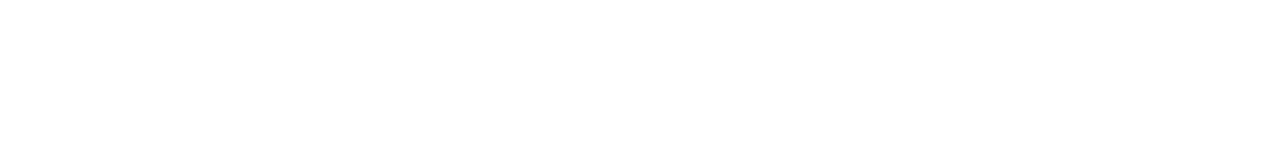
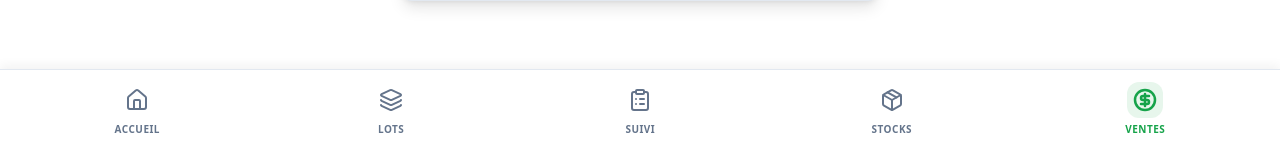
Before and after one commit to MedElMostapha/elbaraka, a Next.js app: page /sales in a window 1280 px wide. Before the commit this address had no page. Shown: the part 651-797 px from the top of the page. Built offline with nearby package versions, Linux system fonts and the light colour scheme; no server answers; the database is empty.

Commit message:
fix: make all pages dynamic

```diff
--- a/src/app/[locale]/layout.tsx
+++ /dev/null
@@ -1,40 +0,0 @@
-import {NextIntlClientProvider} from 'next-intl';
-import {getMessages} from 'next-intl/server';
-import {routing} from '@/i18n/routing';
-import {notFound} from 'next/navigation';
-import BottomNav from '@/components/layout/BottomNav';
-import '../globals.css';
-
-export default async function LocaleLayout({
-  children,
-  params
-}: {
-  children: React.ReactNode;
-  params: Promise<{locale: string}>;
-}) {
-  const {locale} = await params;
-
-  // Ensure that the incoming `locale` is valid
-  if (!routing.locales.includes(locale as 'en' | 'fr' | 'ar')) {
-    notFound();
-  }
-
-  // Providing all messages to the client
-  const messages = await getMessages();
-  const dir = locale === 'ar' ? 'rtl' : 'ltr';
-
-  return (
-    <html lang={locale} dir={dir}>
-      <body className="antialiased font-sans selection:bg-primary/20">
-        <NextIntlClientProvider messages={messages}>
-          <div className="min-h-screen bg-background text-foreground flex flex-col">
-            <main className="flex-1 overflow-y-auto">
-              {children}
-            </main>
-            <BottomNav />
-          </div>
-        </NextIntlClientProvider>
-      </body>
-    </html>
-  );
-}
--- a/src/app/[locale]/batches/page.tsx
+++ b/src/app/batches/page.tsx
@@ -1,3 +1,5 @@
+export const dynamic = 'force-dynamic';
+
 import { db } from '@/db';
 import { batches } from '@/db/schema';
 import { eq } from 'drizzle-orm';
--- a/src/app/[locale]/inventory/page.tsx
+++ b/src/app/inventory/page.tsx
@@ -1,3 +1,5 @@
+export const dynamic = 'force-dynamic';
+
 import { db } from '@/db';
 import InventoryDashboard from '@/components/inventory/InventoryDashboard';
 
--- /dev/null
+++ b/src/app/layout.tsx
@@ -0,0 +1,21 @@
+import BottomNav from '@/components/layout/BottomNav';
+import './globals.css';
+
+export default async function RootLayout({
+  children,
+}: {
+  children: React.ReactNode;
+}) {
+  return (
+    <html lang="fr" dir="ltr">
+      <body className="antialiased font-sans selection:bg-primary/20">
+        <div className="min-h-screen bg-background text-foreground flex flex-col">
+          <main className="flex-1 overflow-y-auto">
+            {children}
+          </main>
+          <BottomNav />
+        </div>
+      </body>
+    </html>
+  );
+}
--- a/src/app/page.tsx
+++ /dev/null
@@ -1,5 +0,0 @@
-import { redirect } from 'next/navigation';
-
-export default function RootPage() {
-  redirect('/fr');
-}
--- a/src/app/[locale]/sales/page.tsx
+++ b/src/app/sales/page.tsx
@@ -1,3 +1,5 @@
+export const dynamic = 'force-dynamic';
+
 import { db } from '@/db';
 import SaleForm from '@/components/forms/SaleForm';
 
--- a/src/app/[locale]/tracking/page.tsx
+++ b/src/app/tracking/page.tsx
@@ -1,3 +1,5 @@
+export const dynamic = 'force-dynamic';
+
 import { db } from '@/db';
 import DailyLogForm from '@/components/forms/DailyLogForm';
 
--- a/src/components/layout/BottomNav.tsx
+++ b/src/components/layout/BottomNav.tsx
@@ -1,19 +1,18 @@
 'use client';
 
-import { useTranslations } from 'next-intl';
-import { Link, usePathname } from '@/i18n/routing';
+import Link from 'next/link';
+import { usePathname } from 'next/navigation';
 import { Home, ClipboardList, Package, CircleDollarSign, Layers } from 'lucide-react';
 
 export default function BottomNav() {
-  const t = useTranslations('Navigation');
   const pathname = usePathname();
 
   const navItems = [
-    { label: t('home'), href: '/', icon: Home },
-    { label: t('batches'), href: '/batches', icon: Layers },
-    { label: t('tracking'), href: '/tracking', icon: ClipboardList },
-    { label: t('inventory'), href: '/inventory', icon: Package },
-    { label: t('sales'), href: '/sales', icon: CircleDollarSign },
+    { label: 'Accueil', href: '/', icon: Home },
+    { label: 'Lots', href: '/batches', icon: Layers },
+    { label: 'Suivi', href: '/tracking', icon: ClipboardList },
+    { label: 'Stocks', href: '/inventory', icon: Package },
+    { label: 'Ventes', href: '/sales', icon: CircleDollarSign },
   ];
 
   return (
@@ -25,7 +24,7 @@ export default function BottomNav() {
         return (
           <Link
             key={item.href}
-            href={item.href as "/" | "/batches" | "/tracking" | "/inventory" | "/sales"}
+            href={item.href}
             className={`flex flex-col items-center gap-1 transition-colors ${
               isActive ? 'text-primary' : 'text-muted-foreground'
             }`}
--- a/src/i18n/request.ts
+++ b/src/i18n/request.ts
@@ -5,7 +5,7 @@ export default getRequestConfig(async ({requestLocale}) => {
   // This should be validated
   let locale = await requestLocale;
 
-  if (!locale || !routing.locales.includes(locale as 'en' | 'fr' | 'ar')) {
+  if (!locale || !routing.locales.includes(locale as 'fr')) {
     locale = routing.defaultLocale;
   }
 
--- a/src/i18n/routing.ts
+++ b/src/i18n/routing.ts
@@ -2,14 +2,8 @@ import {defineRouting} from 'next-intl/routing';
 import {createNavigation} from 'next-intl/navigation';
 
 export const routing = defineRouting({
-  // A list of all locales that are supported
-  locales: ['en', 'fr', 'ar'],
-
-  // Used when no locale matches
+  locales: ['fr'],
   defaultLocale: 'fr'
 });
 
-// Lightweight wrappers around Next.js' navigation APIs
-// that will consider the routing configuration
-export const {Link, redirect, usePathname, useRouter, getPathname} =
-  createNavigation(routing);
+export const {Link, redirect, usePathname, useRouter, getPathname} = createNavigation(routing);
```
Also changed, not shown: src/app/dashboard/page.tsx (renamed from src/app/[locale]/page.tsx).
